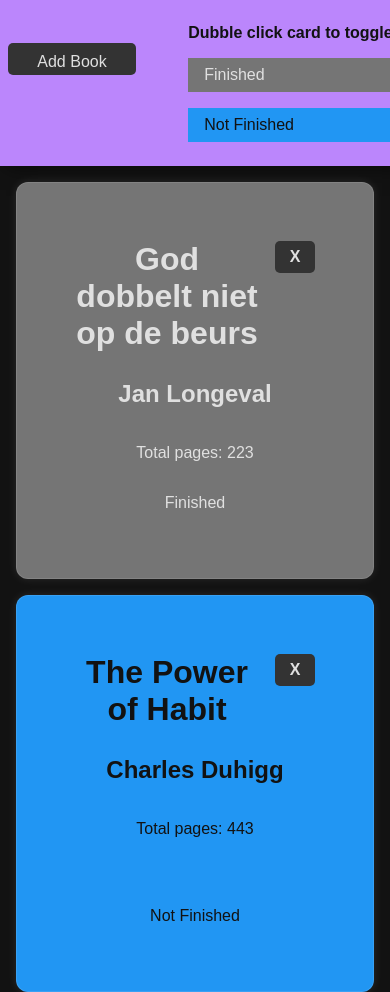
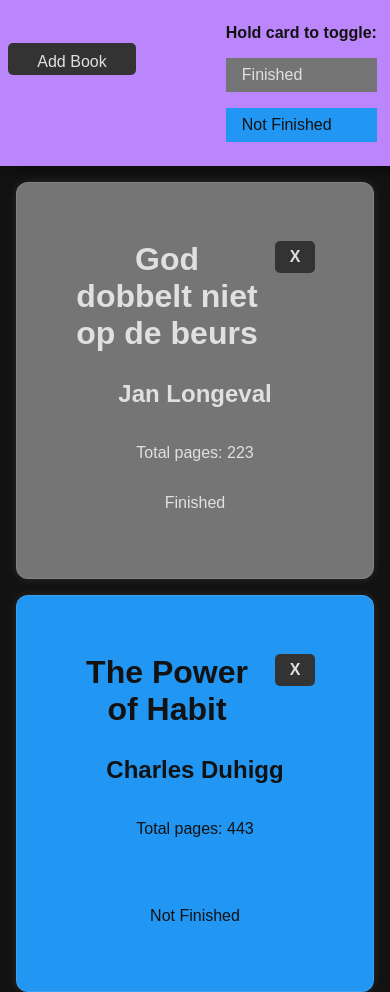
Before and after one commit to MarkKranenburg36/libraryV2, a plain HTML site: page index.html in a window 390 px wide. Drawn offline with Linux system fonts and the light colour scheme.

Commit message:
add hold card event to toggle finished status for book when user uses mobile device

```diff
--- a/index.html
+++ b/index.html
@@ -11,8 +11,8 @@
 <body>
   <aside id="sideBar">
     <button id="addBookBtn">Add Book</button>
-    <div>
-      <p>Dubble click card to toggle:</p>
+    <div class="legendAside">
+      <p id="legendText">Right-click card to toggle:</p>
       <div id="legendFinished" class="legend">Finished</div>
       <div id="legendNotFinished" class="legend">Not Finished</div>
     </div>
--- a/script.js
+++ b/script.js
@@ -9,6 +9,7 @@ function Book(title, author, numOfPages, isFinished, id) {
 }
 
 Book.prototype.toggleBookFinished = function (event) {
+    event.preventDefault();
     bookToToggleId = event.target.closest('[data-identity]').dataset.identity;
 
     for (const book of bookCollection) {
@@ -67,7 +68,7 @@ function displayBooks() {
         isFinishedDisplay.innerText = book.isFinished ? 'Finished' : 'Not Finished';
         bookCard.appendChild(isFinishedDisplay);
 
-        bookCard.addEventListener('dblclick', book.toggleBookFinished.bind(book));
+        bookCard.addEventListener('contextmenu', book.toggleBookFinished.bind(book));
         removeBtn.addEventListener('click', book.removeSelf.bind(book));
 
         if (book.isFinished) {
@@ -120,5 +121,9 @@ window.onload = function () {
     addBookToLibrary('God dobbelt niet op de beurs', 'Jan Longeval', 223, true);
     addBookToLibrary('The Power of Habit', 'Charles Duhigg', 443, false);
 
+    if(window.innerWidth < 600){
+        document.getElementById('legendText').innerText = 'Hold card to toggle:';
+    }
+
     displayBooks();
 };
--- a/styles.css
+++ b/styles.css
@@ -158,6 +158,10 @@ button:hover {
         align-items: center;
     }
 
+    .legendAside {
+        margin: auto 2.5vh;
+    }
+
     main {
         grid-template-columns: 1fr;
     }
```
